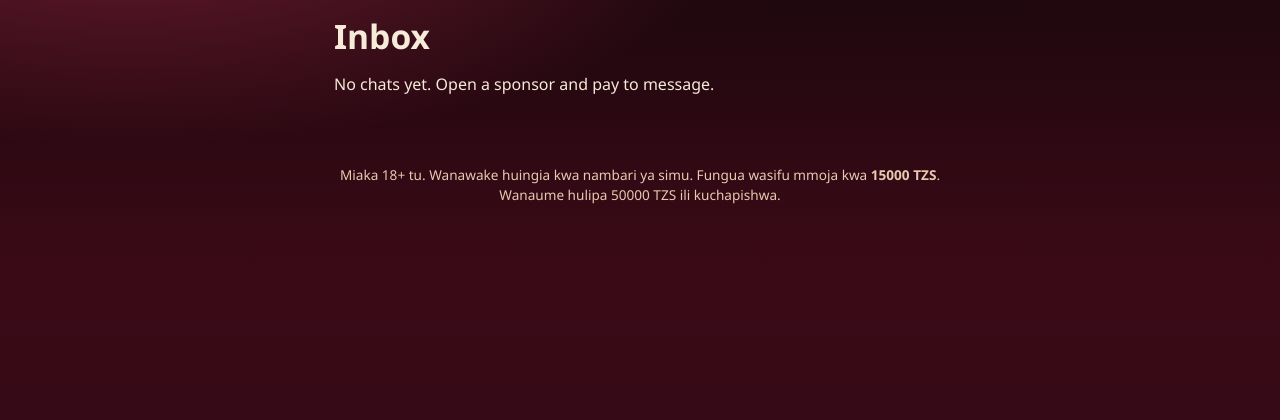
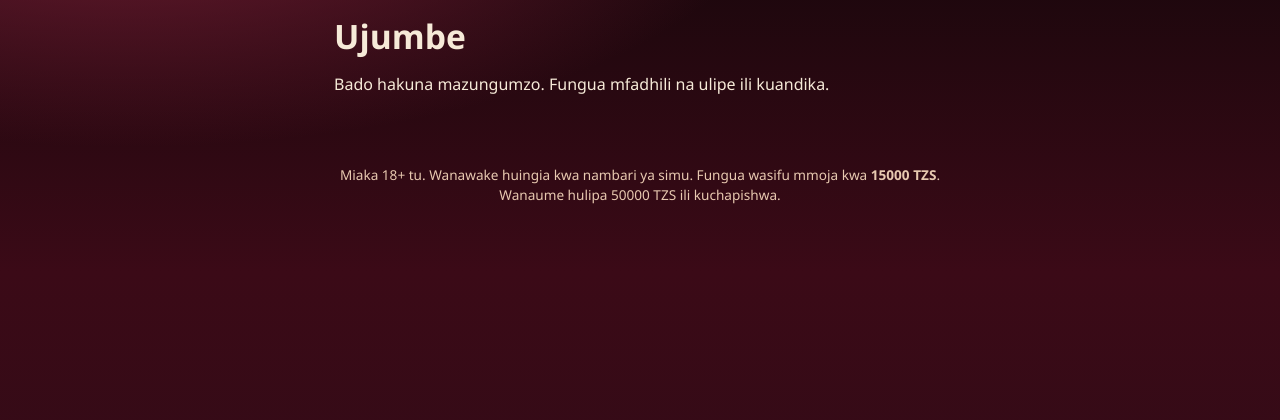
Before and after one commit to kengodhil/sponsa, a Django app: page /inbox/ in a window 1280 px wide. Shown: the part 48-468 px from the top of the page. Run offline with Django 5.2, Linux system fonts and the light colour scheme; the visitor is signed in with stand-in values (Sample User, id 1); data that the repository does not hold is empty.

Commit message:
Translate inbox to Swahili

```diff
--- a/frontend/templates/messaging/inbox.html
+++ b/frontend/templates/messaging/inbox.html
@@ -1,8 +1,8 @@
 {% extends "base.html" %}
-{% block title %}Inbox{% endblock %}
+{% block title %}Ujumbe{% endblock %}
 {% block content %}
 <section>
-  <h1>Inbox</h1>
+  <h1>Ujumbe</h1>
   {% if mode == 'lady' %}
     {% for item in unlocks %}
       <a class="row-link" href="{% url 'messaging:thread' item.sponsor.pk %}">
@@ -13,7 +13,7 @@
         </span>
       </a>
     {% empty %}
-      <p>No chats yet. Open a sponsor and pay to message.</p>
+      <p>Bado hakuna mazungumzo. Fungua mfadhili na ulipe ili kuandika.</p>
     {% endfor %}
   {% else %}
     {% for lady in ladies %}
@@ -22,7 +22,7 @@
         <span>{{ lady.phone }}</span>
       </div>
     {% empty %}
-      <p>No ladies have messaged you yet.</p>
+      <p>Bado hakuna mwanamke aliyekutumia ujumbe.</p>
     {% endfor %}
   {% endif %}
 </section>
```
